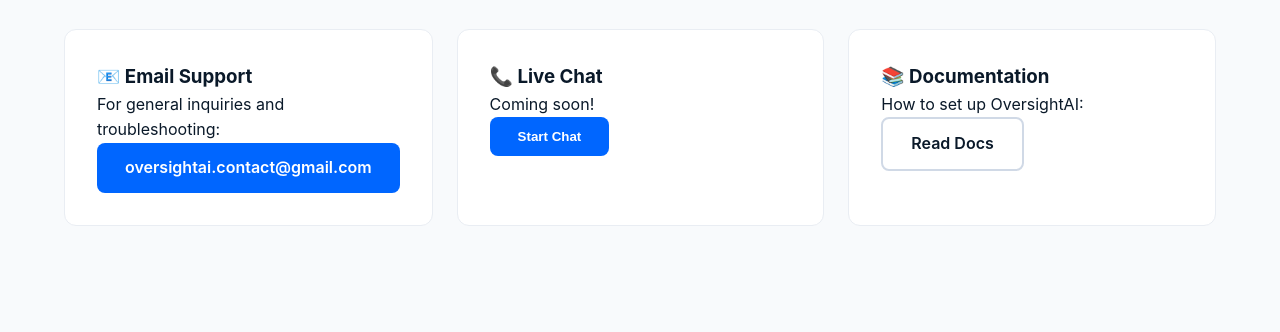
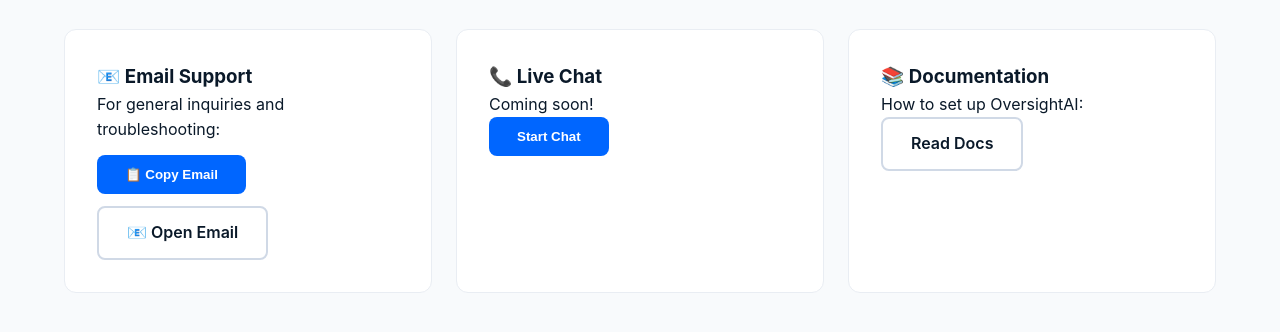
Before and after one commit to maithilirade816-create/oversightai, a plain HTML site: page support.html in a window 1280 px wide. Shown: the part 246-578 px from the top of the page. Drawn offline with Linux system fonts and the light colour scheme.

Commit message:
Add copy email button to support page

```diff
--- a/support.html
+++ b/support.html
@@ -24,16 +24,22 @@
             <h1>💬 Support Center</h1>
             <p>We're here to help. Reach out anytime.</p>
             <div class="support-grid">
+                <!-- ── Email Support Card ── -->
                 <div class="support-card">
                     <h3>📧 Email Support</h3>
                     <p>For general inquiries and troubleshooting:</p>
-                    <a href="mailto:oversightai.contact@gmail.com" class="btn-primary">oversightai.contact@gmail.com</a>
+                    <div style="display: flex; gap: 12px; flex-wrap: wrap; margin-top: 12px;">
+                        <button onclick="copyEmail()" class="btn-primary">📋 Copy Email</button>
+                        <a href="mailto:oversightai.contact@gmail.com" class="btn-outline">📧 Open Email</a>
+                    </div>
                 </div>
+
                 <div class="support-card">
                     <h3>📞 Live Chat</h3>
                     <p>Coming soon!</p>
                     <button class="btn-primary" onclick="alert('Live chat coming soon!')">Start Chat</button>
                 </div>
+
                 <div class="support-card">
                     <h3>📚 Documentation</h3>
                     <p>How to set up OversightAI:</p>
@@ -51,6 +57,17 @@
         @media (max-width: 768px) { .support-grid { grid-template-columns: 1fr; } }
     </style>
 
+    <script>
+        function copyEmail() {
+            const email = 'oversightai.contact@gmail.com';
+            navigator.clipboard.writeText(email).then(() => {
+                alert('✅ Email copied to clipboard!');
+            }).catch(() => {
+                alert('❌ Could not copy. Please copy manually.');
+            });
+        }
+    </script>
+
     <script src="app.js"></script>
 </body>
 </html>
```
